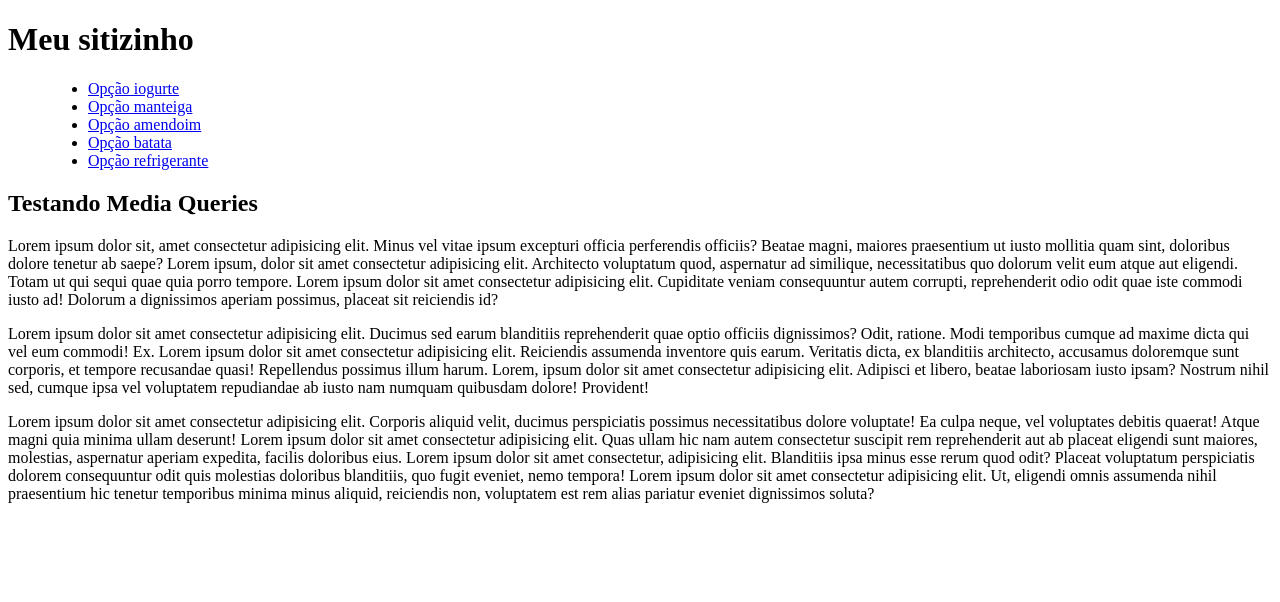
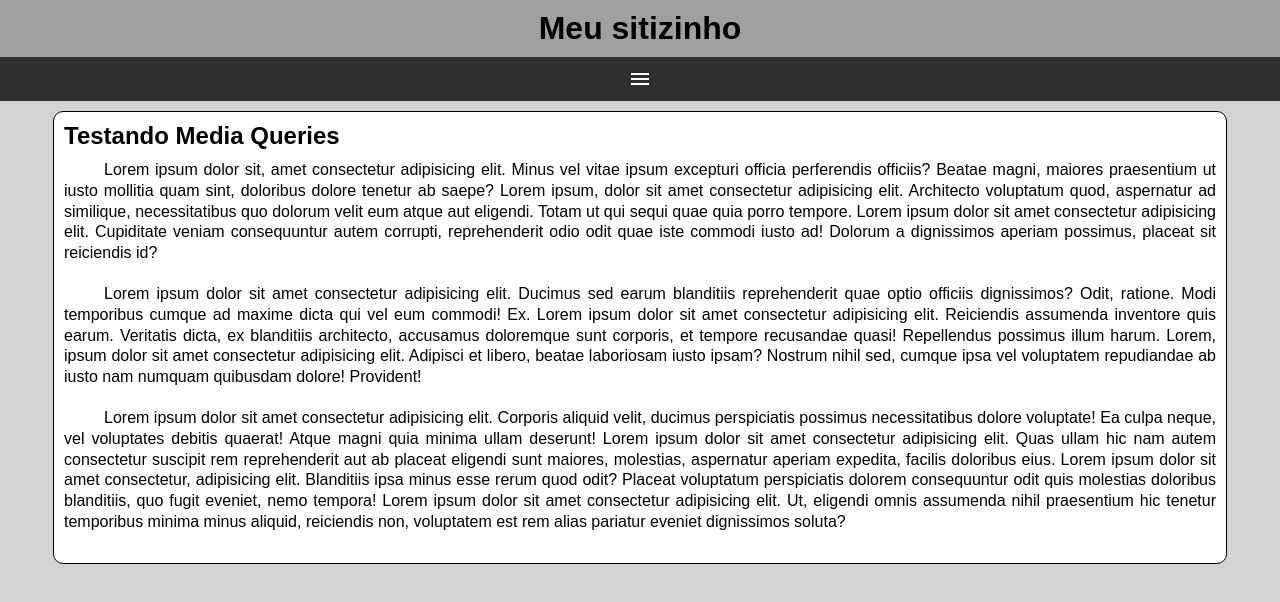
Before and after one commit to AbinadabeFont/html-css, a plain HTML site: page exercicios/ex026/mq005/index.html in a window 1280 px wide. Drawn offline with Linux system fonts and the light colour scheme.

Commit message:
menu hamburguer feito

```diff
--- a/exercicios/ex026/mq005/estilos/style.css
+++ b/exercicios/ex026/mq005/estilos/style.css
@@ -1 +1,79 @@
 @charset "UTF-8";
+
+* {
+    font-family: Arial, Helvetica, sans-serif;
+    padding: 0px;
+    margin: 0px;
+}
+
+body, html {
+    background-color: lightgray;
+}
+
+header {
+    background-color: rgb(160, 160, 160);
+}
+
+header > h1 {
+    padding: 10px;
+    text-align: center;
+}
+
+span#burguer {
+    background-color: rgb(47, 47, 47);
+    display: block;
+    color: white;
+    text-align: center;
+    padding: 10px;
+    cursor: pointer;
+}
+
+span#burguer:hover {
+    background-color: white;
+    color: black;
+}
+
+menu {
+    display: none;
+}
+
+menu > ul {
+    list-style-type: none;
+}
+
+menu > ul > li > a {
+    display: block;
+    padding: 10px;
+    text-decoration: none;
+    background-color: rgb(87, 87, 87);
+    color: white;
+    text-align: center;
+    border-top: 2px solid rgb(185, 185, 185);
+}
+
+menu > ul > li > a:hover {
+    text-decoration: underline;
+    background-color: rgb(120, 120, 120);
+    color: rgb(255, 255, 255);
+}
+
+main {
+    border: 1px solid black;
+    width: 90vw;
+    margin: auto;
+    padding: 10px;
+    border-radius: 10px;
+    margin-top: 10px;
+    background-color: white;
+}
+
+article > h2 {
+    padding-bottom: 10px;
+}
+
+article > p {
+    text-align: justify;
+    text-indent: 40px;
+    margin-bottom: 20px;
+    line-height: 1.3em;
+}
--- a/exercicios/ex026/mq005/index.html
+++ b/exercicios/ex026/mq005/index.html
@@ -5,12 +5,14 @@
     <meta http-equiv="X-UA-Compatible" content="IE=edge">
     <meta name="viewport" content="width=device-width, initial-scale=1.0">
     <title>Media Query Menu Responsivo</title>
+    <link href="https://fonts.googleapis.com/icon?family=Material+Icons" rel="stylesheet">
     <link rel="stylesheet" href="estilos/style.css">
 </head>
 <body>
     <header>
         <h1>Meu sitizinho</h1>
-        <menu>
+        <span id="burguer" class="material-icons" onclick="clickMenu()">menu</span>
+        <menu id="itens">
             <ul>
                 <li><a href="#">Opção iogurte</a></li>
                 <li><a href="#">Opção manteiga</a></li>
@@ -30,5 +32,14 @@
             <p>Lorem ipsum dolor sit amet consectetur adipisicing elit. Corporis aliquid velit, ducimus perspiciatis possimus necessitatibus dolore voluptate! Ea culpa neque, vel voluptates debitis quaerat! Atque magni quia minima ullam deserunt! Lorem ipsum dolor sit amet consectetur adipisicing elit. Quas ullam hic nam autem consectetur suscipit rem reprehenderit aut ab placeat eligendi sunt maiores, molestias, aspernatur aperiam expedita, facilis doloribus eius. Lorem ipsum dolor sit amet consectetur, adipisicing elit. Blanditiis ipsa minus esse rerum quod odit? Placeat voluptatum perspiciatis dolorem consequuntur odit quis molestias doloribus blanditiis, quo fugit eveniet, nemo tempora! Lorem ipsum dolor sit amet consectetur adipisicing elit. Ut, eligendi omnis assumenda nihil praesentium hic tenetur temporibus minima minus aliquid, reiciendis non, voluptatem est rem alias pariatur eveniet dignissimos soluta?</p>
         </article>
     </main>
+    <script>
+        function clickMenu() {
+            if (itens.style.display == 'block') {
+                itens.style.display = 'none'
+            } else {
+                itens.style.display = 'block'
+            }
+        }
+    </script>
 </body>
 </html>
```
